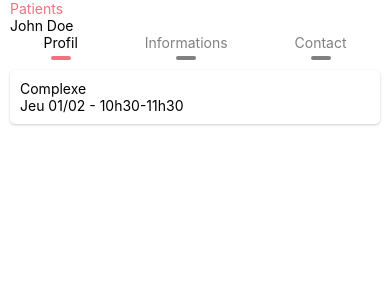
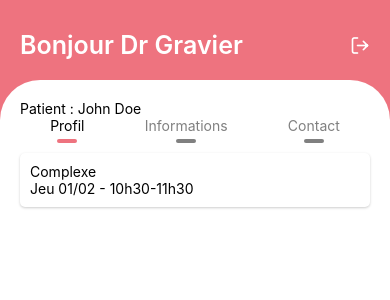
Before and after one commit to LouizD/j-test, a React Native app: screen /Home in a window 390 px wide. Shown: the top 300 px of the page. Built offline with nearby package versions, Linux system fonts and the light colour scheme.

Commit message:
style: add logout icon, add header view

```diff
--- a/src/components/PatientInfo/PatientInfo.js
+++ b/src/components/PatientInfo/PatientInfo.js
@@ -49,7 +49,7 @@ const PatientInfo = props => {
 
   return (
     <View>
-      <Text>{dummyData.patientName}</Text>
+      <Text>Patient : {dummyData.patientName}</Text>
 
       <View style={styleSheet.links}>
         <PatientLink
--- a/src/screens/Home.js
+++ b/src/screens/Home.js
@@ -1,14 +1,20 @@
 import React from 'react';
-import { View } from 'react-native';
+import { View, Text } from 'react-native';
 import Title from '../components/title/Title';
+import Feather from 'react-native-vector-icons/Feather';
 import PatientInfo from '../components/PatientInfo/PatientInfo';
 import styleSheet from './Home.style';
 
 const HomeScreen = ({ navigation }) => {
   return (
-    <View style={styleSheet.container}>
-      <Title>Patients</Title>
-      <PatientInfo />
+    <View style={styleSheet.screen}>
+      <View style={styleSheet.header}>
+        <Text style={styleSheet.welcome}>Bonjour Dr Gravier</Text>
+        <Feather name={'log-out'} size={20} color="#fff" />
+      </View>
+      <View style={styleSheet.container}>
+        <PatientInfo />
+      </View>
     </View>
   )
 }
--- a/src/screens/Home.style.js
+++ b/src/screens/Home.style.js
@@ -3,14 +3,35 @@ import { StyleSheet, Dimensions, Platform } from 'react-native';
 import { colors } from '../_var';
 
 const styleSheet = StyleSheet.create({
-  container: {
-    backgroundColor: colors.white,
+  screen: {
+    backgroundColor: colors.red1,
     flex: 1,
     width: Dimensions.get('window').width,
     height: Dimensions.get('window').height,
     paddingTop: Platform.OS === 'ios' ? '10%' : null,
-    paddingHorizontal: 10,
   },
+  container: {
+    backgroundColor: colors.white,
+    borderTopLeftRadius: 40,
+    borderTopRightRadius: 40,
+    padding: 20,
+    marginTop: 20,
+    width: '100%',
+    height: '100%'
+  },
+  header: {
+    display: 'flex',
+    flexDirection: 'row',
+    alignItems: 'center',
+    justifyContent: 'space-between',
+    marginTop:30,
+    paddingHorizontal: 20,
+  },
+  welcome: {
+    color: colors.white,
+    fontSize: 25,
+    fontWeight: "600",
+  }
 });
 
 export default styleSheet;
```
